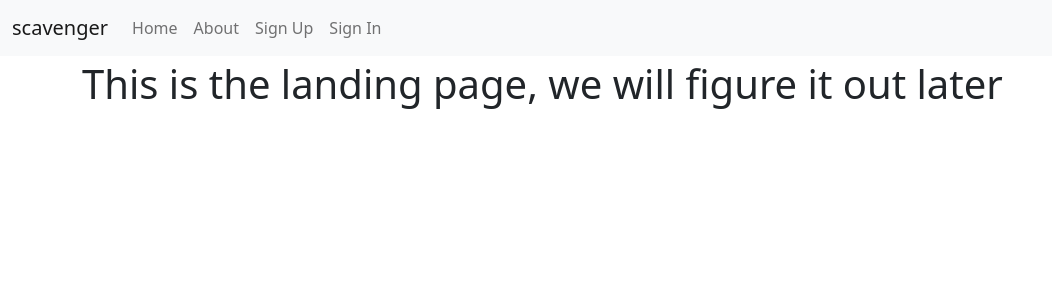
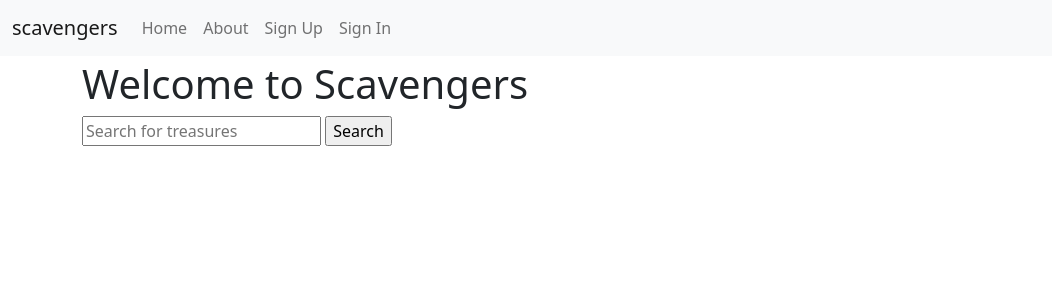
Before and after one commit to BelaBartok39/scavengers, a Django app: page / in a window 1280 px wide. Shown: the top 300 px of the page, without its empty margins (0-1052 px from the left). Run offline with Django 4.2, Linux system fonts and the light colour scheme; parts of the project's set-up code (start-up, migrations or seed data) failed here and were passed over; some libraries are stand-ins or nearby versions.

Commit message:
WorkingSearchBar

```diff
--- a/scavengers/static/css/project.css
+++ b/scavengers/static/css/project.css
@@ -11,3 +11,11 @@
   background-color: #f2dede;
   border-color: #eed3d7;
 }
+
+.mapbox {
+  display: flex;
+  width: 100%;
+  margin-top: 10px;
+  margin-bottom: 10px;
+  padding: 15px;
+}
--- a/scavengers/templates/base.html
+++ b/scavengers/templates/base.html
@@ -4,7 +4,7 @@
   <head>
     <meta charset="utf-8">
     <meta http-equiv="x-ua-compatible" content="ie=edge">
-    <title>{% block title %}scavenger{% endblock title %}</title>
+    <title>{% block title %}scavengers{% endblock title %}</title>
     <meta name="viewport" content="width=device-width, initial-scale=1.0">
     <meta name="description" content="treasure hunting game">
     <meta name="author" content="babynicky">
@@ -50,7 +50,7 @@
           <button class="navbar-toggler navbar-toggler-right" type="button" data-bs-toggle="collapse" data-bs-target="#navbarSupportedContent" aria-controls="navbarSupportedContent" aria-expanded="false" aria-label="Toggle navigation">
             <span class="navbar-toggler-icon"></span>
           </button>
-          <a class="navbar-brand" href="{% url 'home' %}">scavenger</a>
+          <a class="navbar-brand" href="{% url 'home' %}">scavengers</a>
 
           <div class="collapse navbar-collapse" id="navbarSupportedContent">
             <ul class="navbar-nav mr-auto">
--- a/scavengers/templates/pages/home.html
+++ b/scavengers/templates/pages/home.html
@@ -3,6 +3,10 @@
 
 {% block content %}
 
-<h1>This is the landing page, we will figure it out later</h1>
+<h1>Welcome to Scavengers</h1>
+<form action="{% url 'treasure_search' %}" method="GET">
+    <input type="text" name="search_query" placeholder="Search for treasures">
+    <input type="submit" value="Search">
+</form>
 
 {% endblock %}
--- a/scavengers/templates/treasure/base.html
+++ b/scavengers/templates/treasure/base.html
@@ -2,7 +2,10 @@
 
 {% block content %}
 
-<div id="map" style="height: 600px; width: 1200px;"></div>
+<div class="mapbox">
+   <p> <div id="map" style="height: 600px; width: 1200px;"></div></p>
+</div>
+
 
 <script>
     var map = L.map('map');
--- a/scavengers/treasure/forms.py
+++ b/scavengers/treasure/forms.py
@@ -1 +1,4 @@
 from django import forms
+
+class SearchForm(forms.Form):
+    search_query = forms.CharField(max_length=100)
--- a/scavengers/treasure/urls.py
+++ b/scavengers/treasure/urls.py
@@ -3,4 +3,5 @@ from . import views
 
 urlpatterns = [
     path("", views.index, name="treasure_index"),
+    path('search/', views.search_view, name='treasure_search'),
 ]
```
Also changed, not shown: scavengers/templates/treasure/search_results.html (added, +12 -0 lines), scavengers/treasure/views.py (+9 -0 lines), media/treasure_images/user_1/crazynepo.png (added).
